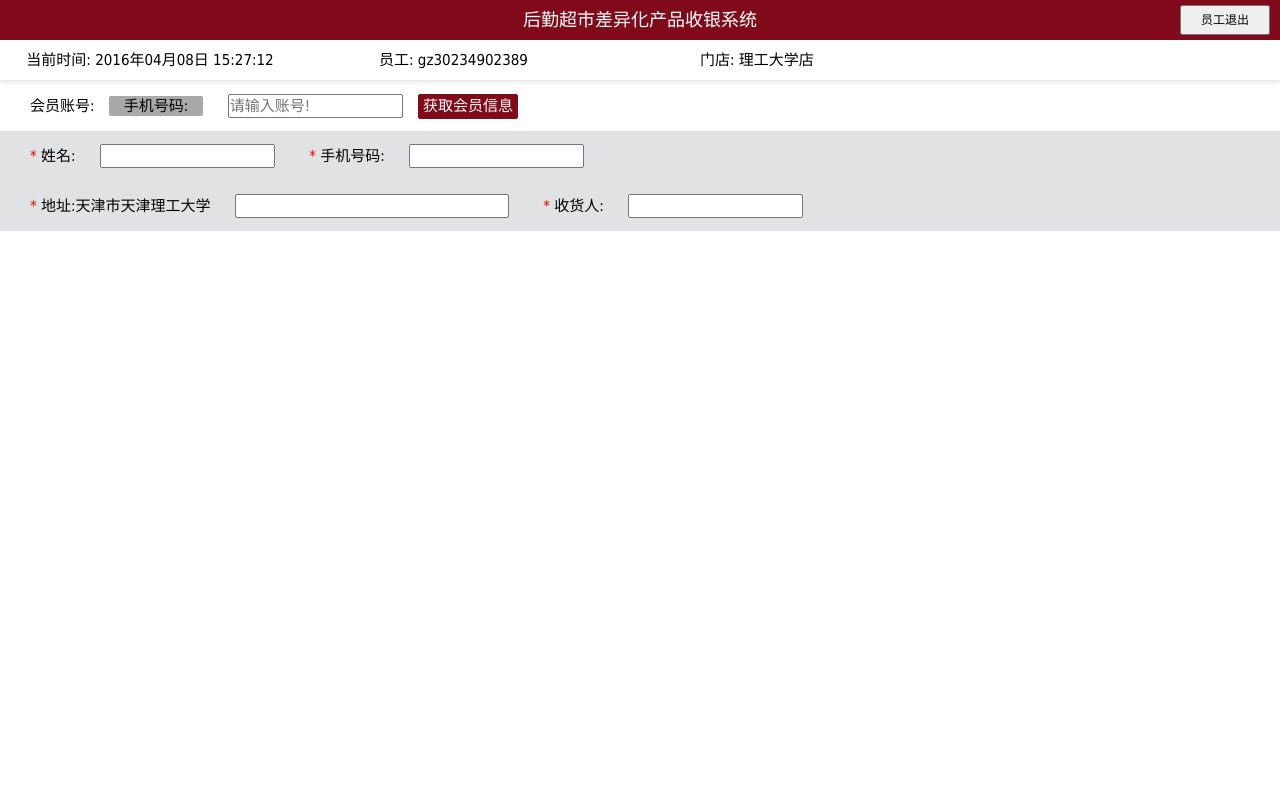
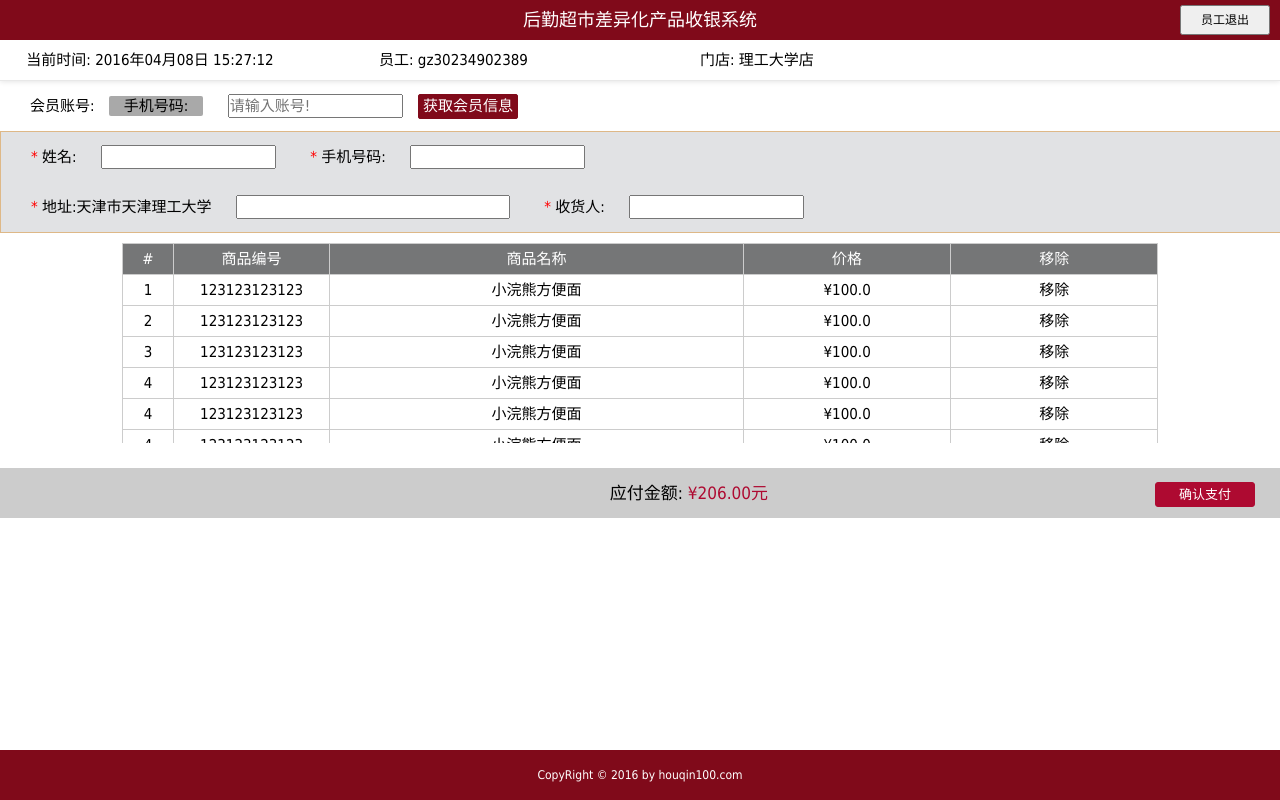
Before and after one commit to zhengao261/resale, a website: page index.html in a window 1280 px wide. Drawn offline with Linux system fonts and the light colour scheme.

Commit message:
更新收银首页的信息 更新静态页面全部内容 待完成js调取会员信息 待完成扫码添加表格节点内容

```diff
--- a/css/index.css
+++ b/css/index.css
@@ -23,7 +23,7 @@ body {
 }
 .staff-msg {
     height: 40px;
-    /*background-color: #cccccc;*/
+
     border-bottom:1px solid #e8e8e8;
     box-shadow: rgba(0,0,0,.1) 0 1px 5px;
     overflow: hidden;
@@ -98,7 +98,7 @@ body {
     cursor: pointer;
 }
 .vip-msg {
-
+    border: 1px solid burlywood;
     background-color: rgb(225,226,228);
     height: 100px;
     width:100%;
@@ -148,12 +148,89 @@ body {
 
 }
 .trade {
-    width:70%;
-    height:300px;
-    background-color: #cccccc;
-    margin:0px auto;
-}
-.trade-tab,tr,td,thead{
-    border:1px solid black;
+    width:90%;
+    height:200px;
+    /*background-color: #cccccc;*/
+    margin:10px auto;
+    overflow: scroll;
+
+
+;
 
 }
+td,thead{
+    border:1px solid #cccccc;
+    text-align: center;
+
+}
+thead {
+    background-color: rgb(117, 118, 119);
+    color: white;
+    text-align: center;
+}
+.trade-tab{
+
+    width:90%;
+    margin:0 auto;
+
+    font-size: 15px;
+
+}
+td {
+    height:30px;
+}
+.money {
+    background-color: #cccccc;
+    height: 50px;
+    font-size: 17px;
+    position: relative;
+    margin-top: 25px;
+}
+.mon-should {
+    display: inline;
+    height: 50px;
+    line-height: 50px;
+    position: absolute;
+    right:40%;
+}
+.mon-sub {
+    display: inline;
+    height:50px;
+    line-height:50px;
+    right:25px;
+    position: absolute;
+}
+.sub-btn {
+    width: 100px;
+    height:25px;
+    background-color:RGB(174,10,49);
+    border:1px solid RGB(174,10,49);
+    border-radius: 3px;
+    color:white;
+    font-size: 13px;
+    cursor: pointer;
+}
+.should-text {
+    color:RGB(174,10,49);
+}
+.foot {
+    display: block;
+    background-color: RGB(128,10,26);
+    position: fixed;
+    bottom:0;
+    width:100%;
+    height:50px;
+    line-height:50px;
+}
+.foot-style {
+    color: white;
+    text-align: center;
+
+}
+.foot-style a {
+    text-decoration: none;
+    color: white;
+}
+.foot-style a:hover {
+    color: grey;
+}
--- a/index.html
+++ b/index.html
@@ -5,6 +5,7 @@
     <title>收银系统</title>
     <link rel="stylesheet" href="css/reset.css" type="text/css">
     <link rel="stylesheet" href="css/index.css" type="text/css">
+
 
 </head>
 <body>
@@ -60,6 +61,80 @@
             </div>
         </div>
     </section>
+    <section class="trade">
+        <table class="trade-tab">
+            <thead>
+                <td width="5%">#</td>
+                <td width="15%">商品编号</td>
+                <td width="40%">商品名称</td>
+                <td width="20%">价格</td>
+                <td width="20%">移除</td>
+            </thead>
+            <tr>
+                <td>1</td>
+                <td>123123123123</td>
+                <td>小浣熊方便面</td>
+                <td>¥100.0</td>
+                <td>移除</td>
 
+            </tr>
+            <tr>
+                <td>2</td>
+                <td>123123123123</td>
+                <td>小浣熊方便面</td>
+                <td>¥100.0</td>
+                <td>移除</td>
+
+            </tr>
+            <tr>
+                <td>3</td>
+                <td>123123123123</td>
+                <td>小浣熊方便面</td>
+                <td>¥100.0</td>
+                <td>移除</td>
+
+            </tr>
+            <tr>
+                <td>4</td>
+                <td>123123123123</td>
+                <td>小浣熊方便面</td>
+                <td>¥100.0</td>
+                <td>移除</td>
+
+            </tr>
+            <tr>
+                <td>4</td>
+                <td>123123123123</td>
+                <td>小浣熊方便面</td>
+                <td>¥100.0</td>
+                <td>移除</td>
+
+            </tr>
+            <tr>
+                <td>4</td>
+                <td>123123123123</td>
+                <td>小浣熊方便面</td>
+                <td>¥100.0</td>
+                <td>移除</td>
+
+            </tr>
+
+        </table>
+
+    </section>
+    <section class="money">
+        <div class="mon-should">
+            <span>应付金额:</span>
+            <span class="should-text">¥206.00元</span>
+        </div>
+        <div class="mon-sub">
+            <button class="sub-btn">确认支付</button>
+        </div>
+    </section>
+    <section class="foot">
+        <p class="foot-style">
+            CopyRight © 2016 by <a href="http://www.houqin100.com">houqin100.com</a>
+        </p>
+    </section>
 </body>
 </html>
```
